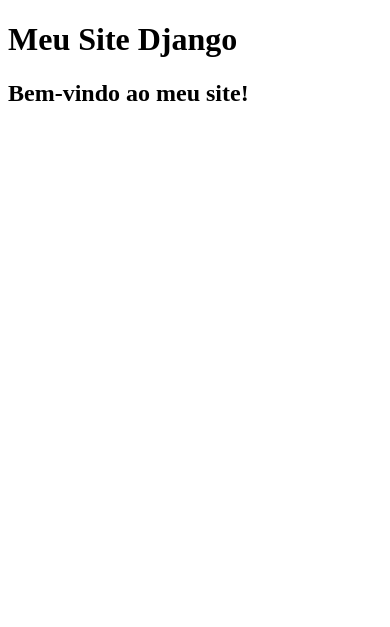
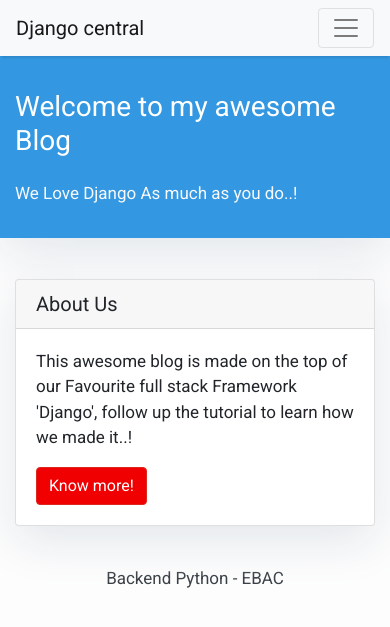
Before and after one commit to dinhonobre/MySitePython1, a Django app: page / in a window 390 px wide. Shown: the top 627 px of the page. Run offline with Django 5.2, Linux system fonts and the light colour scheme; some libraries are stand-ins or nearby versions.

Commit message:
modificando a pagina

```diff
--- a/Blog/templates/base.html
+++ b/Blog/templates/base.html
@@ -1,15 +1,74 @@
 <!DOCTYPE html>
-<html lang="pt-br">
+<html>
   <head>
-    <meta charset="UTF-8" />
-    <meta name="viewport" content="width=device-width, initial-scale=1.0" />
-    <title>{% block title %}Meu Site{% endblock %}</title>
+    <title>Backend Python - EBAC</title>
+    <link href="https://fonts.googleapis.com/css?family=Roboto:400,700" rel="stylesheet">
+    <meta name="google" content="notranslate" />
+    <meta name="viewport" content="width=device-width, initial-scale=1" />
+    <link
+      rel="stylesheet"
+      href="https://maxcdn.bootstrapcdn.com/bootstrap/4.0.0/css/bootstrap.min.css"
+      crossorigin="anonymous"
+    />
   </head>
+
   <body>
-    <header>
-      <h1>Meu Site Django</h1>
-    </header>
+    <style>
+      body {
+        font-family: "Roboto", sans-serif;
+        font-size: 17px;
+        background-color: #fdfdfd;
+      }
+      .shadow {
+        box-shadow: 0 4px 2px -2px rgba(0, 0, 0, 0.1);
+      }
+      .btn-danger {
+        color: #fff;
+        background-color: #f00000;
+        border-color: #dc281e;
+      }
+      .masthead {
+        background: #3398E1;
+        height: auto;
+        padding-bottom: 15px;
+        box-shadow: 0 16px 48px #E3E7EB;
+        padding-top: 10px;
+      }
+    </style>
 
-    <main>{% block content %}{% endblock %}</main>
+    <!-- Navigation -->
+    <nav class="navbar navbar-expand-lg navbar-light bg-light shadow" id="mainNav">
+      <div class="container-fluid">
+        <a class="navbar-brand" href="{% url 'home' %}">Django central</a>
+        <button
+          class="navbar-toggler navbar-toggler-right"
+          type="button"
+          data-toggle="collapse"
+          data-target="#navbarResponsive"
+        >
+          <span class="navbar-toggler-icon"></span>
+        </button>
+        <div class="collapse navbar-collapse" id="navbarResponsive">
+          <ul class="navbar-nav ml-auto">
+            <li class="nav-item text-black">
+              <a class="nav-link text-black font-weight-bold" href="#">About</a>
+            </li>
+            <li class="nav-item text-black">
+              <a class="nav-link text-black font-weight-bold" href="#">Policy</a>
+            </li>
+            <li class="nav-item text-black">
+              <a class="nav-link text-black font-weight-bold" href="#">Contact</a>
+            </li>
+          </ul>
+        </div>
+      </div>
+    </nav>
+
+    {% block content %}{% endblock content %}
+
+    <!-- Footer -->
+    <footer class="py-3 bg-grey">
+      <p class="m-0 text-dark text-center">Backend Python - EBAC</p>
+    </footer>
   </body>
 </html>
--- a/Blog/templates/index.html
+++ b/Blog/templates/index.html
@@ -1,7 +1,54 @@
 {% extends "base.html" %}
+{% block content %}
 
-{% block title %}Página Inicial{% endblock %}
+<style>
+  .head_text {
+    color: white;
+  }
+  .card {
+    box-shadow: 0 16px 48px #E3E7EB;
+  }
+</style>
 
-{% block content %}
-<h2>Bem-vindo ao meu site!</h2>
+<header class="masthead">
+  <div class="container">
+    <div class="row">
+      <div class="col-md-8 col-md-10 mx-auto">
+        <div class="site-heading">
+          <h3 class="site-heading my-4 mt-3 text-white">
+            Welcome to my awesome Blog
+          </h3>
+          <p class="text-light">
+            We Love Django As much as you do..! &nbsp
+          </p>
+        </div>
+      </div>
+    </div>
+  </div>
+</header>
+
+<div class="container">
+  <div class="row">
+    <!-- Blog Entries Column -->
+    <div class="col-md-8 mt-3 left">
+      {% for post in post_list %}
+      <div class="card mb-4">
+        <div class="card-body">
+          <h2 class="card-title">{{ post.title }}</h2>
+          <p class="card-text text-muted h6">
+            {{ post.author }} | {{ post.created_on }}
+          </p>
+          <p class="card-text">{{ post.content|slice:":200" }}</p>
+          <a href="{% url 'post_detail' post.slug %}" class="btn btn-primary">
+            Read More &rarr;
+          </a>
+        </div>
+      </div>
+      {% endfor %}
+    </div>
+
+    {% block sidebar %}{% include 'sidebar.html' %}{% endblock sidebar %}
+  </div>
+</div>
+
 {% endblock %}
--- /dev/null
+++ b/Blog/templates/sidebar.html
@@ -0,0 +1,15 @@
+{% block sidebar %}
+<!-- Sidebar Widgets Column -->
+<div class="col-md-4 float-right">
+  <div class="card my-4">
+    <h5 class="card-header">About Us</h5>
+    <div class="card-body">
+      <p class="card-text">
+        This awesome blog is made on the top of our Favourite full stack
+        Framework 'Django', follow up the tutorial to learn how we made it..!
+      </p>
+      <a href="#" class="btn btn-danger">Know more!</a>
+    </div>
+  </div>
+</div>
+{% endblock sidebar %}
--- a/Blog/urls.py
+++ b/Blog/urls.py
@@ -1,14 +1,7 @@
 from django.urls import path
-from .views import post_view, home_view
+from .views import home_view, post_view
 
 urlpatterns = [
-    path('', home_view, name='home'),  # rota raiz
-    path('post/', post_view, name='post')
+    path('', home_view, name='home'),
+    path('post/', post_view, name='post'),
 ]
-
-from django.urls import path
-from . import views
-
-urlpatterns = [
-    path('', views.index, name='index'),
-]
--- a/Blog/views.py
+++ b/Blog/views.py
@@ -1,12 +1,9 @@
-from django.http import HttpResponse
+from django.shortcuts import render
+from .models import Post
 
 def home_view(request):
-    return HttpResponse("Hello World - Anderson")
+    posts = Post.objects.all()
+    return render(request, "index.html", {"posts": posts})
 
 def post_view(request):
-    return HttpResponse("Hello World - Post")
-
-from django.shortcuts import render
-
-def index(request):
-    return render(request, 'index.html')
+    return render(request, "post.html")
```
Also changed, not shown: Blog/models.py (+15 -3 lines), Blog/templates/post_details.html (added, +18 -0 lines), Blog/migrations/0001_initial.py, db.sqlite3.
